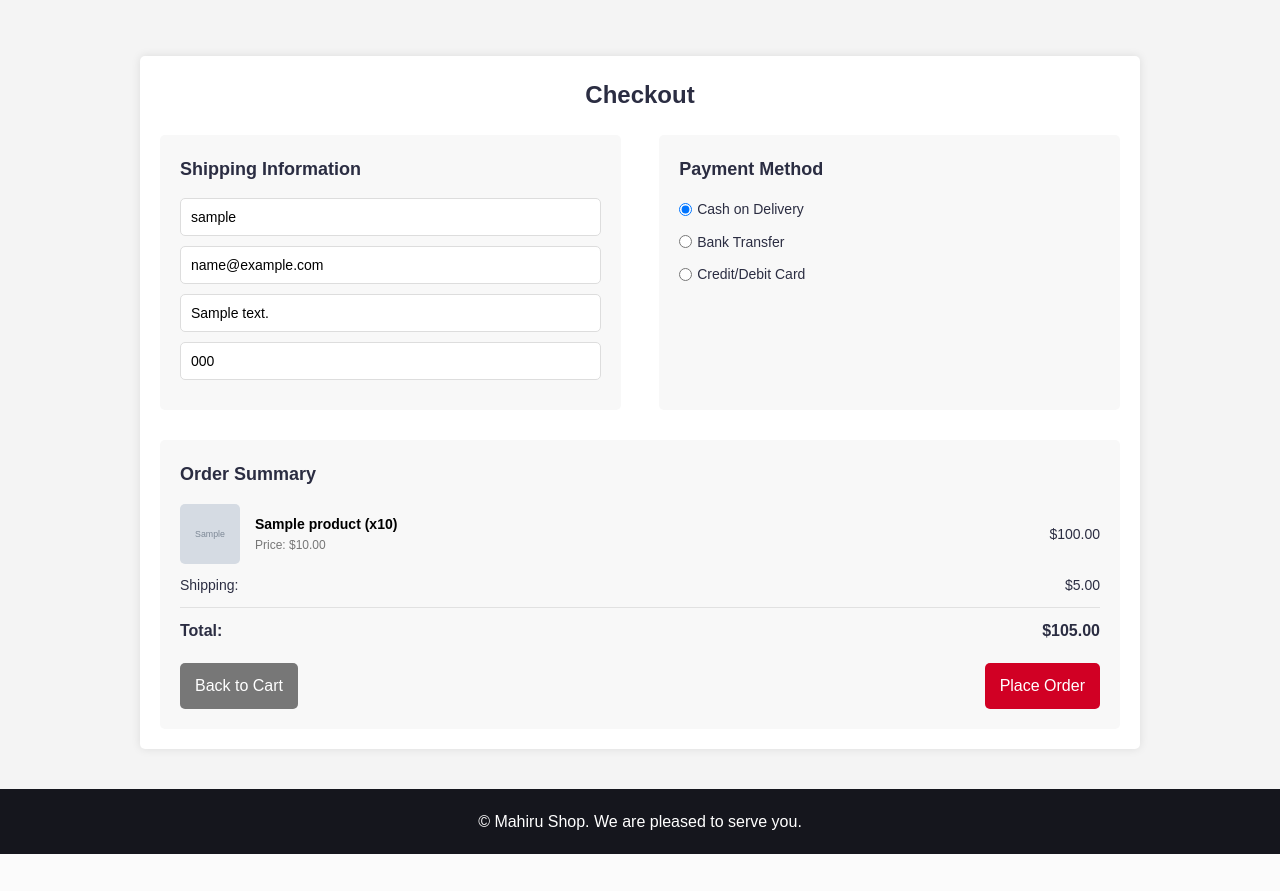
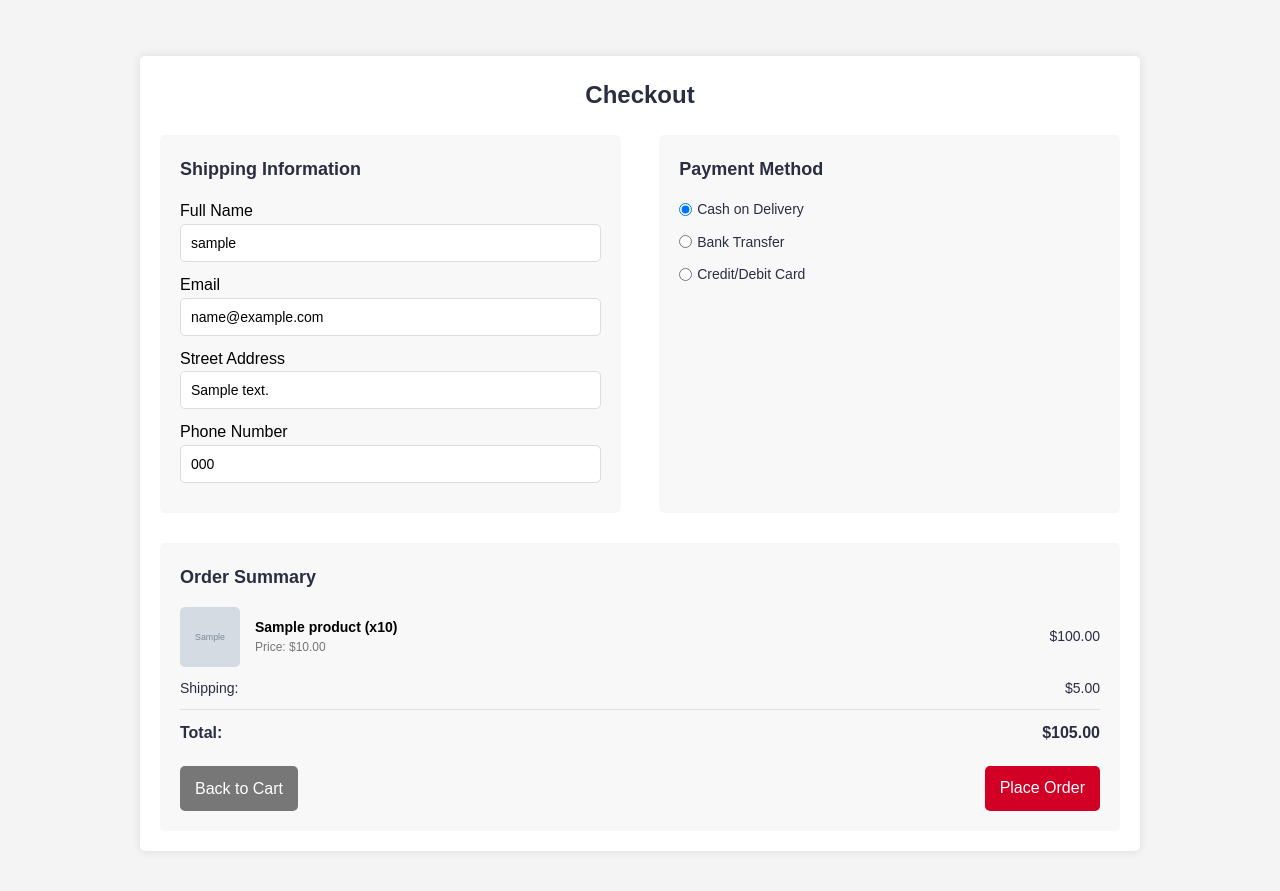
Before and after one commit to Suzune-pcz5/Mahiru-shop, a PHP site: page /checkout.php in a window 1280 px wide. Shown: the part 186-1077 px from the top of the page. Before the commit the page ends 1040 px from the top, so only its background shows below. Run offline with PHP 8.4, Linux system fonts and the light colour scheme; the visitor is signed in with stand-in values (Sample User, id 1); tables that the repository leaves empty or names only in its code hold one stand-in row (values such as "Sample post"); grey boxes marked "Sample" are stand-in pictures.

Commit message:
Add files via upload

```diff
--- a/Mahiru-shop/checkout.php
+++ b/Mahiru-shop/checkout.php
@@ -1,41 +1,41 @@
 <?php
 session_start();
 
-// Kiểm tra đăng nhập
-if (!isset($_SESSION['user_id'])) {
+// Check if the user is logged in
+if (!isset($_SESSION['user_id']) || empty($_SESSION['user_id'])) {
     header("Location: login.php");
     exit();
 }
 
-// Kết nối cơ sở dữ liệu
+// Database connection
 $host = 'localhost';
 $dbname = 'mahiru_shop';
 $dbUsername = 'root';
 $dbPassword = '';
 
 try {
-    $conn = new PDO("mysql:host=$host;dbname=$dbname", $dbUsername, $dbPassword);
+    $conn = new PDO("mysql:host=$host;dbname=$dbname;charset=utf8mb4", $dbUsername, $dbPassword);
     $conn->setAttribute(PDO::ATTR_ERRMODE, PDO::ERRMODE_EXCEPTION);
 } catch (PDOException $e) {
     die("Connection failed: " . $e->getMessage());
 }
 
-// Lấy user_id từ session
+// Get user_id from session
 $userId = $_SESSION['user_id'];
 
-// Lấy thông tin người dùng từ bảng users
+// Fetch user information from the database
 $userStmt = $conn->prepare("SELECT username, email, address, phone FROM users WHERE id = :user_id");
 $userStmt->bindValue(':user_id', $userId, PDO::PARAM_INT);
 $userStmt->execute();
 $userInfo = $userStmt->fetch(PDO::FETCH_ASSOC);
 
-// Gán giá trị mặc định từ thông tin người dùng
+// Assign default values from user info
 $fullName = $userInfo['username'] ?? '';
 $email = $userInfo['email'] ?? '';
 $streetAddress = $userInfo['address'] ?? '';
 $phoneNumber = $userInfo['phone'] ?? '';
 
-// Lấy dữ liệu giỏ hàng từ cơ sở dữ liệu
+// Fetch cart items from the database
 $stmt = $conn->prepare("
     SELECT c.product_id, c.quantity, p.name, p.price, p.image
     FROM cart c
@@ -46,22 +46,22 @@ $stmt->bindValue(':user_id', $userId, PDO::PARAM_INT);
 $stmt->execute();
 $cartItems = $stmt->fetchAll(PDO::FETCH_ASSOC);
 
-// ========== LẤY DANH MỤC TỪ BẢNG products ==========
-$categoryQuery = $conn->query("SELECT DISTINCT category FROM products");
-$categories = $categoryQuery->fetchAll(PDO::FETCH_ASSOC);
-
-// Kiểm tra giỏ hàng
+// Redirect if cart is empty
 if (empty($cartItems)) {
     header("Location: cart.php");
     exit();
 }
 
-// Tính tổng tiền và phí vận chuyển
+// Calculate total and shipping cost
 $total = 0;
 $shipping = 5.00;
 foreach ($cartItems as $item) {
     $total += $item['price'] * $item['quantity'];
 }
+
+// Fetch categories for navigation
+$categoryQuery = $conn->query("SELECT DISTINCT category FROM products");
+$categories = $categoryQuery->fetchAll(PDO::FETCH_ASSOC);
 ?>
 
 <!DOCTYPE html>
@@ -86,7 +86,7 @@ foreach ($cartItems as $item) {
                 </div>
                 <div class="user-actions">
                     <i class="fas fa-user"></i>
-                    <span class="name"><?php echo htmlspecialchars($userInfo['username']); ?></span>
+                    <span class="name"><?php echo htmlspecialchars($userInfo['username'] ?? 'Guest'); ?></span>
                     <div class="login-dropdown">
                         <a href="order_history.php" class="login-option">Order History</a>
                         <a href="edit_profile.php" class="login-option">Edit Profile</a>
@@ -131,10 +131,14 @@ foreach ($cartItems as $item) {
                 <div class="checkout-container">
                     <div class="shipping-info">
                         <h2>Shipping Information</h2>
-                        <input type="text" name="full_name" placeholder="Full Name" value="<?php echo htmlspecialchars($fullName); ?>" required>
-                        <input type="text" name="email" placeholder="Email" value="<?php echo htmlspecialchars($email); ?>">
-                        <input type="text" name="street_address" placeholder="Street Address" value="<?php echo htmlspecialchars($streetAddress); ?>" required>
-                        <input type="tel" name="phone" placeholder="Phone Number" value="<?php echo htmlspecialchars($phoneNumber); ?>" required>
+                        <label for="full_name">Full Name</label>
+                        <input type="text" id="full_name" name="full_name" placeholder="Full Name" value="<?php echo htmlspecialchars($fullName); ?>" required>
+                        <label for="email">Email</label>
+                        <input type="text" id="email" name="email" placeholder="Email" value="<?php echo htmlspecialchars($email); ?>">
+                        <label for="street_address">Street Address</label>
+                        <input type="text" id="street_address" name="street_address" placeholder="Street Address" value="<?php echo htmlspecialchars($streetAddress); ?>" required>
+                        <label for="phone">Phone Number</label>
+                        <input type="text" id="phone" name="phone" placeholder="Phone Number" value="<?php echo htmlspecialchars($phoneNumber); ?>" required>
                     </div>
                     <div class="payment-info">
                         <h2>Payment Method</h2>
```
Lines whose indentation alone changed are shown as unchanged.
